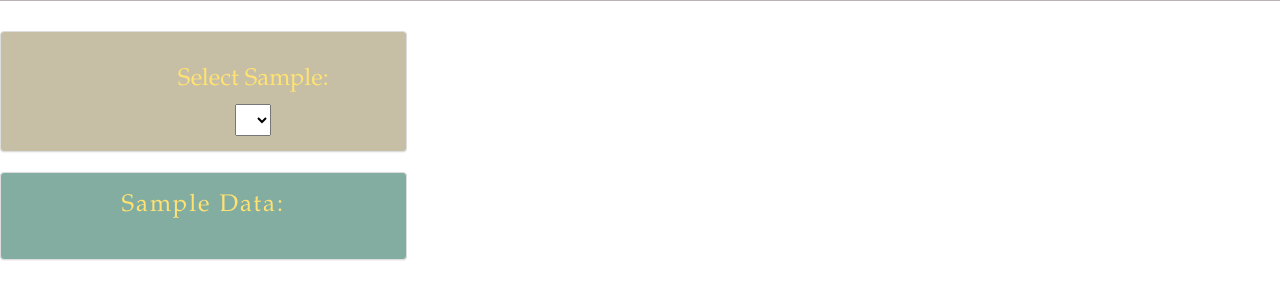
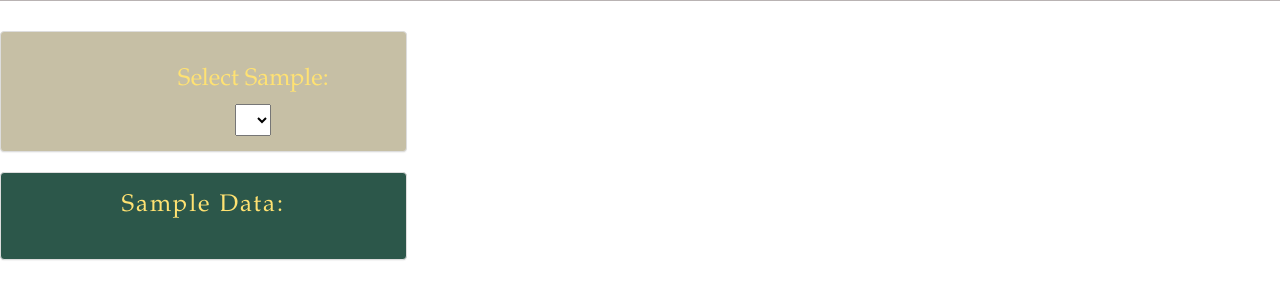
Before and after one commit to brgjap11/Belly_Button_Biodiversity, a Flask app: page / in a window 1280 px wide; the page is wider, and only the part inside the window is pictured. Shown: the part 194-493 px from the top of that part. Run offline with Flask 2, Linux system fonts and the light colour scheme; lists and menus that the app fills with data are empty; parts of the project's set-up code (start-up, migrations or seed data) failed here and were passed over; some libraries are stand-ins or nearby versions.

Commit message:
new work

```diff
--- a/static/main.css
+++ b/static/main.css
@@ -12,8 +12,8 @@
 
 #metaPanel {
 	font-family: "Palatino Linotype", "Book Antiqua", Palatino, serif;
-	background-color: #f9f6bb;
-	background-color: #82ada0;
+	background-color: #bbbff9;
+	background-color: #2c574a;
 	color: #ffe272;
 	letter-spacing: 2px;
 
```
Also changed, not shown: static/bellybuttonbiodiversity.png (deleted).
